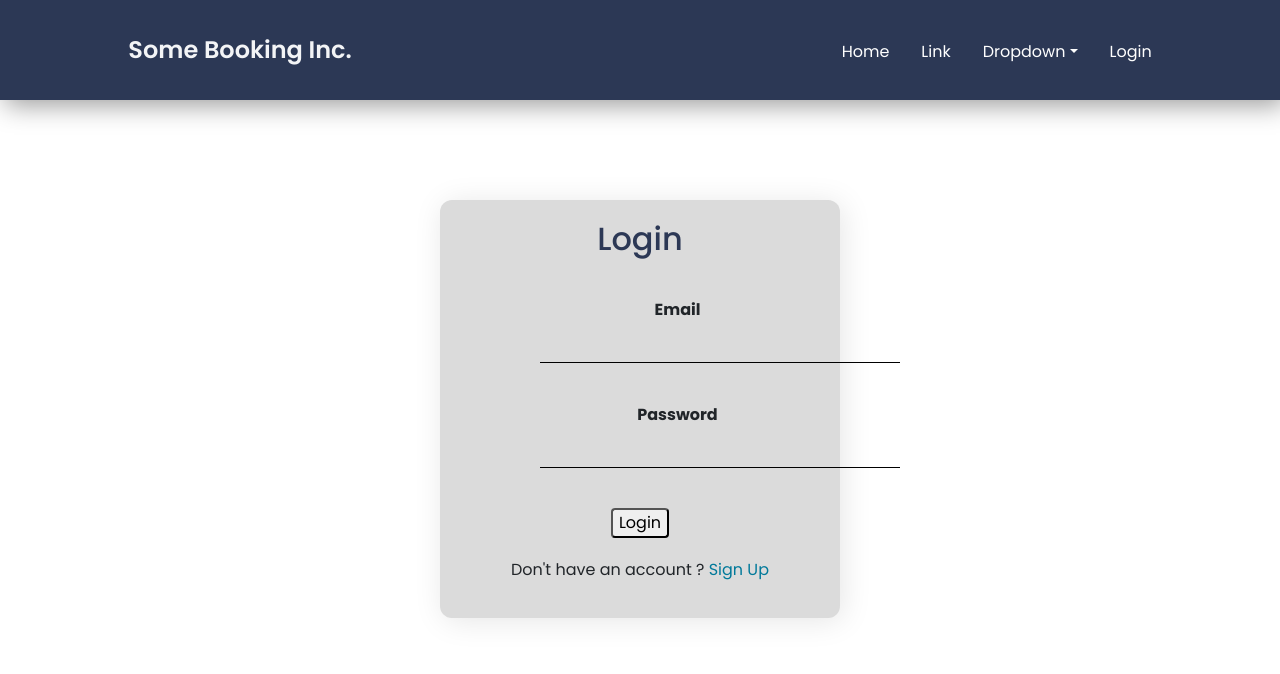
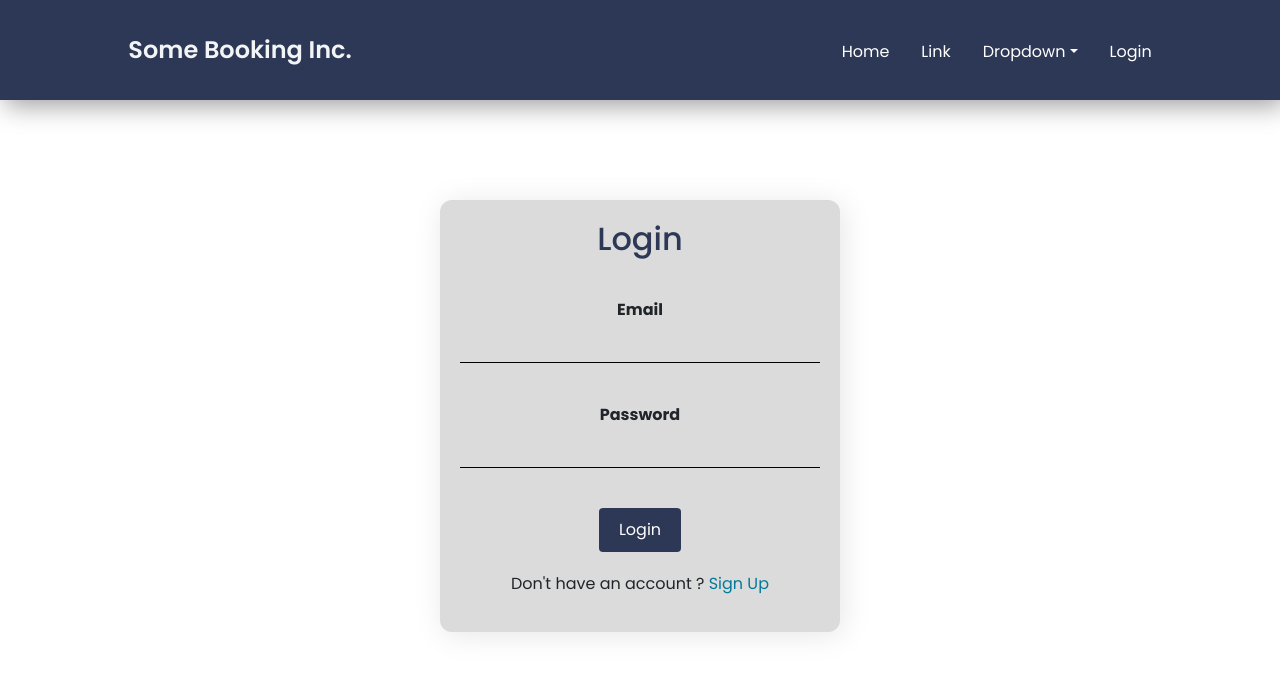
Before and after one commit to GoktugYmsk/fly-ticket-booking-challenge, a React (Create React App) app: page /login in a window 1280 px wide. Shown: the top 674 px of the page. Built offline with nearby package versions, Linux system fonts and the light colour scheme; no server answers; the database is empty.

Commit message:
style edit

```diff
--- a/src/components/content/login/index.scss
+++ b/src/components/content/login/index.scss
@@ -26,15 +26,12 @@
         label {
             display: block;
             font-weight: bold;
-            margin-bottom: 0;
-            margin-left: 75px;
         }
 
         input {
             width: 100%;
             padding: 8px;
             font-size: 16px;
-            margin-left: 80px;
             margin-bottom: 40px;
             border: none;
             background-color: transparent;
@@ -43,8 +40,18 @@
         }
     }
     .login-button{
+        border: none;
         border-radius: 4px;
+        padding: 10px 20px;
         margin-bottom: 20px;
+        cursor: pointer;
+        color: white;
+        background-color: #2c3855;
+        transition: 0.3s;
+
+        &:hover {
+            background-color: #536aa0;
+        }
     }
 
 
--- a/src/components/content/register/index.scss
+++ b/src/components/content/register/index.scss
@@ -20,20 +20,19 @@
 
     form {
         .form-group {
-            margin-bottom: 25px;
+            margin-bottom: 35px;
 
             label {
                 display: block;
                 font-weight: bold;
-                margin-bottom: 0;
-                margin-left: 75px;
+
+
             }
 
             input {
                 width: 100%;
                 padding: 8px;
                 font-size: 16px;
-                margin-left: 80px;
                 border: none;
                 background-color: transparent;
                 border-bottom: 1px solid black;
@@ -48,6 +47,12 @@
             border: none;
             border-radius: 4px;
             cursor: pointer;
+            background-color: #2c3855;
+            transition: 0.3s;
+
+            &:hover {
+                background-color: #536aa0;
+            }
 
         }
     }
--- a/src/components/content/searchContent/index.jsx
+++ b/src/components/content/searchContent/index.jsx
@@ -1,5 +1,5 @@
 import React, { useEffect, useState } from 'react';
-import { FaPlaneDeparture, FaMapMarkerAlt, FaPlane, FaHotel } from 'react-icons/fa';
+import { FaPlaneDeparture, FaMapMarkerAlt, FaPlane, FaHotel, FaCheck } from 'react-icons/fa';
 import { setPassName, setPassSurname, setRefreshPassenger } from '../../configure';
 
 import SearchItem1 from './searchItem1';
@@ -62,13 +62,13 @@ function SearchContent() {
             onClick={() => handleItemClick('one')}
           >
             <FaPlaneDeparture className='SearchContent-container__icon' />
-            <p>Ucuz Uçak Bileti Ara</p>
+            <p>Search For Flights</p>
           </div>
           <div
             className={`SearchContent-container__menu-Item__two ${selectedItem === 'two' ? 'SearchContent-container-item__active' : ''}`}
             onClick={() => handleItemClick('two')}
           >
-            <FaMapMarkerAlt className='SearchContent-container__icon' />
+            <FaCheck className='SearchContent-container__icon' />
             <p>Online Check-In</p>
           </div>
           <div
@@ -76,14 +76,14 @@ function SearchContent() {
             onClick={() => handleItemClick('three')}
           >
             <FaPlane className='SearchContent-container__icon' />
-            <p>Uçuşunu Yönet</p>
+            <p>Manage Your Flight</p>
           </div>
           <div
             className={`SearchContent-container__menu-Item__four ${selectedItem === 'four' ? 'SearchContent-container-item__active' : ''}`}
             onClick={() => handleItemClick('four')}
           >
             <FaHotel className='SearchContent-container__icon' />
-            <p>Araç Kiralama / Konaklama</p>
+            <p>Car Rental / Hotels</p>
           </div>
         </div>
       </div>
--- a/src/components/content/searchContent/searchItem1/index.scss
+++ b/src/components/content/searchContent/searchItem1/index.scss
@@ -174,6 +174,7 @@
 
 
                 input {
+                    margin-top: 35px;
                     width: 120px;
                     outline: none;
                     border-style: none;
--- a/src/components/content/searchContent/searchItem3/index.jsx
+++ b/src/components/content/searchContent/searchItem3/index.jsx
@@ -3,7 +3,7 @@ import React from 'react'
 function SearchItem3() {
     return (
         <div>
-            <p>Control Your Flight</p>
+            <p>Manage Your Flight</p>
         </div>
     )
 }
```
